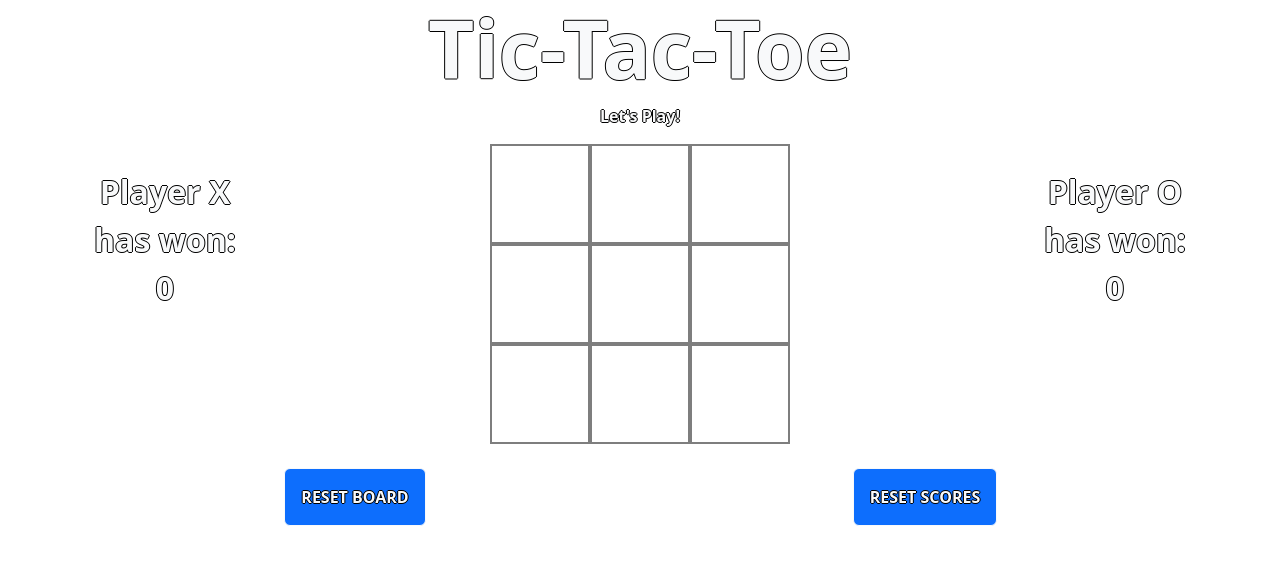
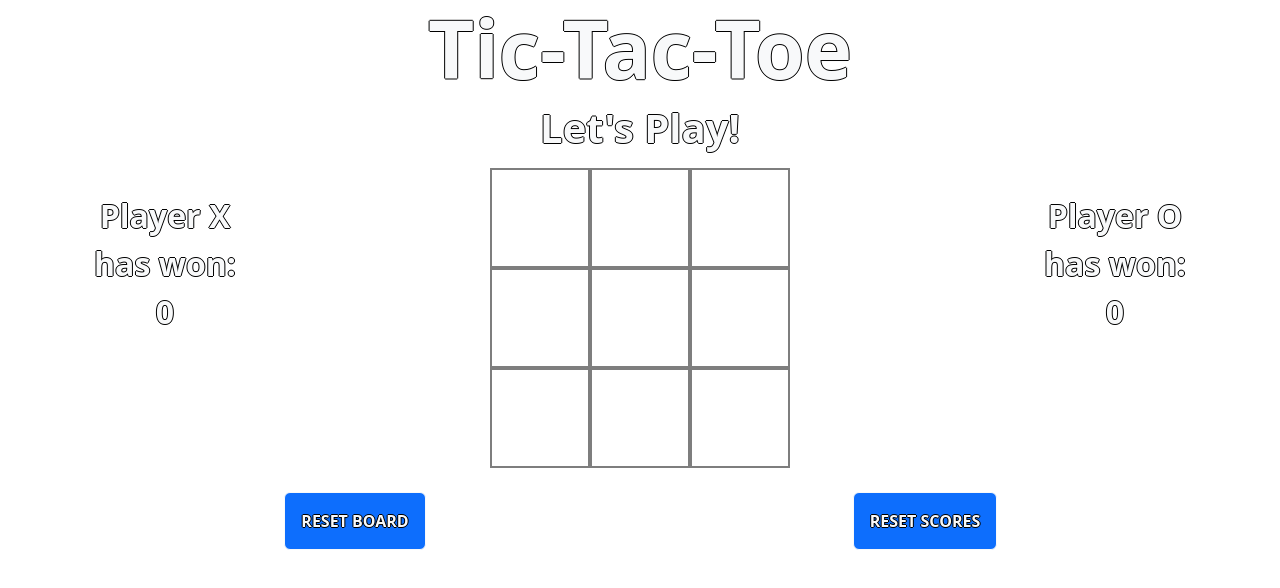
Before and after one commit to movarnell/Tic-Tac-Toe, a website: page index.html in a window 1280 px wide. Drawn offline with nearby package versions, Linux system fonts and the light colour scheme.

Commit message:
minor tweak to text size

```diff
--- a/index.html
+++ b/index.html
@@ -18,7 +18,7 @@
     <script src="node_modules/jquery/dist/jquery.js"></script>
 <h1 class="display-1 text-center titleFont text-light textOutline" id="title">Tic-Tac-Toe</h1>
 <div class="row text-center">
-    <div class="col"><p class="fw-bolder textOutline text-light" id="currentPlayerText">Let's Play!</p></div>
+    <div class="col"><p class="display-6 fw-bolder textOutline text-light" id="currentPlayerText">Let's Play!</p></div>
 </div>
 <section>
     <div class="container text-center">
```
